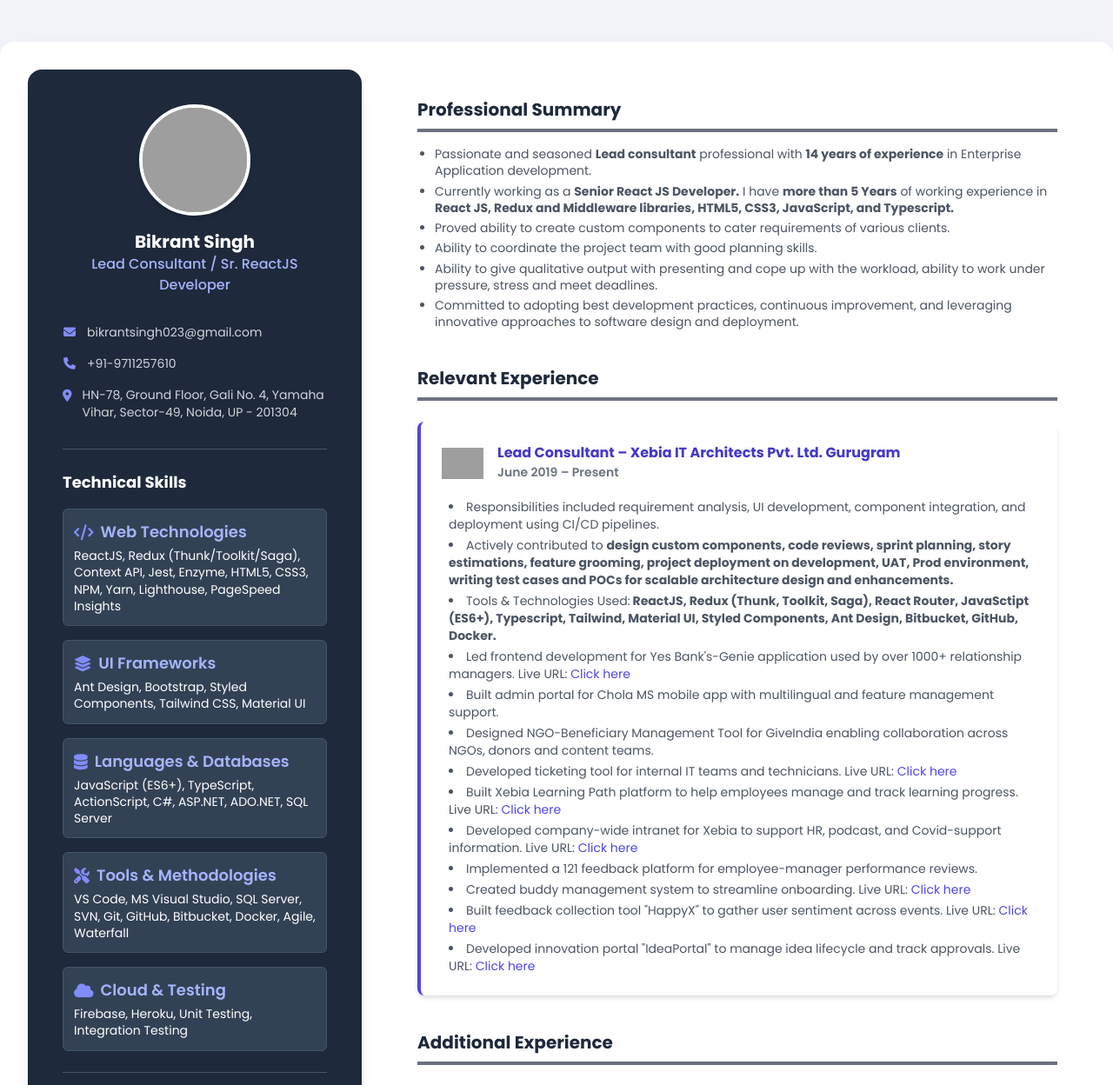
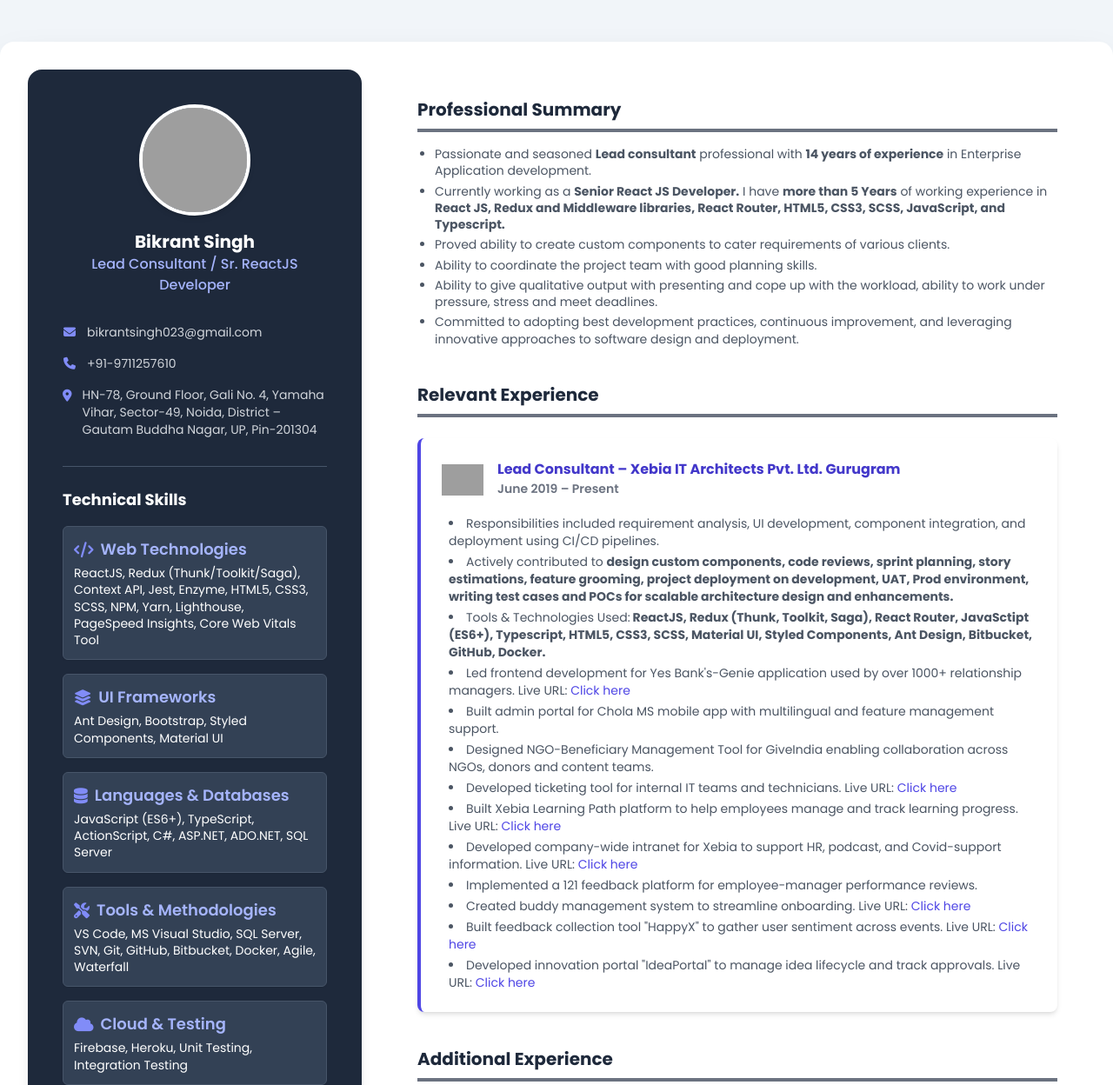
Before and after one commit to bikrantsingh023/BikrantResume, a plain HTML site: page index.html in a window 1280 px wide. Shown: the top 1248 px of the page at 87% size. Drawn offline with nearby package versions, Linux system fonts and the light colour scheme; grey boxes are pictures that could not be loaded.

Commit message:
File changes

```diff
--- a/index.html
+++ b/index.html
@@ -71,8 +71,7 @@
               class="fa-solid fa-location-dot text-indigo-400 mt-1 w-4 text-center"
             ></i>
             <span
-              >HN-78, Ground Floor, Gali No. 4, Yamaha Vihar, Sector-49, Noida, UP -
-              201304</span
+              >HN-78, Ground Floor, Gali No. 4, Yamaha Vihar, Sector-49, Noida, District – Gautam Buddha Nagar, UP, Pin-201304</span
             >
           </div>
         </div>
@@ -97,7 +96,7 @@
               </h4>
               <p class="text-white text-sm leading-snug">
                 ReactJS, Redux (Thunk/Toolkit/Saga), Context API, Jest, Enzyme,
-                HTML5, CSS3, NPM, Yarn, Lighthouse, PageSpeed Insights
+                HTML5, CSS3, SCSS, NPM, Yarn, Lighthouse, PageSpeed Insights, Core Web Vitals Tool
               </p>
             </div>
 
@@ -109,7 +108,7 @@
                 Frameworks
               </h4>
               <p class="text-white text-sm leading-snug">
-                Ant Design, Bootstrap, Styled Components, Tailwind CSS, Material
+                Ant Design, Bootstrap, Styled Components, Material
                 UI
               </p>
             </div>
@@ -214,12 +213,20 @@
           <h3 class="text-lg font-bold text-white mb-4">Personal Info</h3>
           <ul class="text-sm space-y-2 text-gray-300">
             <li>
+              <strong class="text-gray-100 font-medium">Name:</strong>
+              Bikrant Singh
+            </li>
+            <li>
               <strong class="text-gray-100 font-medium">Father’s Name:</strong>
               Late Shri Haridatt Singh
             </li>
             <li>
               <strong class="text-gray-100 font-medium">Date of Birth:</strong>
               Jan 01, 1986
+            </li>
+            <li>
+              <strong class="text-gray-100 font-medium">Gender:</strong>
+              Male
             </li>
             <li>
               <strong class="text-gray-100 font-medium">Nationality:</strong>
@@ -237,7 +244,7 @@
               <strong class="text-gray-100 font-medium"
                 >Permanent Address:</strong
               >
-              Shastri Market, Hathras Junction, Dist-Hathras (U.P) Pin-204102
+              Shastri Market, Near Devi Nagar Road, Hathras Junction, District – Hathras, UP, Pin-204102
             </li>
           </ul>
         </section>
@@ -296,8 +303,8 @@
               <strong>Senior React JS Developer.</strong> I have
               <strong>more than 5 Years</strong> of working experience in
               <strong
-                >React JS, Redux and Middleware libraries, HTML5, CSS3,
-                JavaScript, and Typescript.</strong
+                >React JS, Redux and Middleware libraries, React Router, HTML5, CSS3,
+                SCSS, JavaScript, and Typescript.</strong
               >
             </li>
             <li>
@@ -369,7 +376,7 @@
                 <li>
                   Tools & Technologies Used:<strong>
                     ReactJS, Redux (Thunk, Toolkit, Saga), React Router,
-                    JavaSctipt (ES6+), Typescript, Tailwind, Material UI, Styled
+                    JavaSctipt (ES6+), Typescript, HTML5, CSS3, SCSS, Material UI, Styled
                     Components, Ant Design, Bitbucket, GitHub, Docker.</strong
                   >
                 </li>
```
Also changed, not shown: 3 other files.
